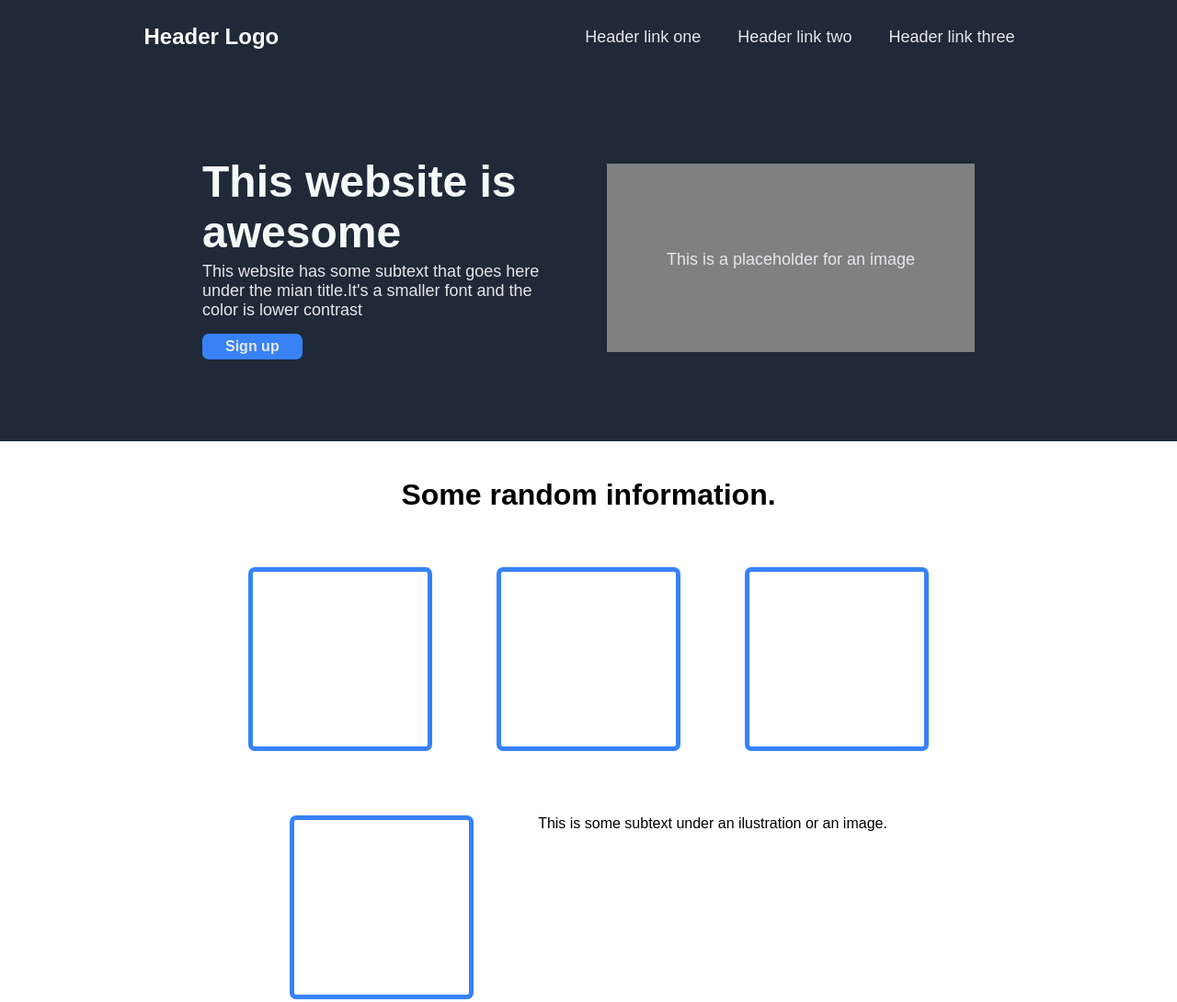
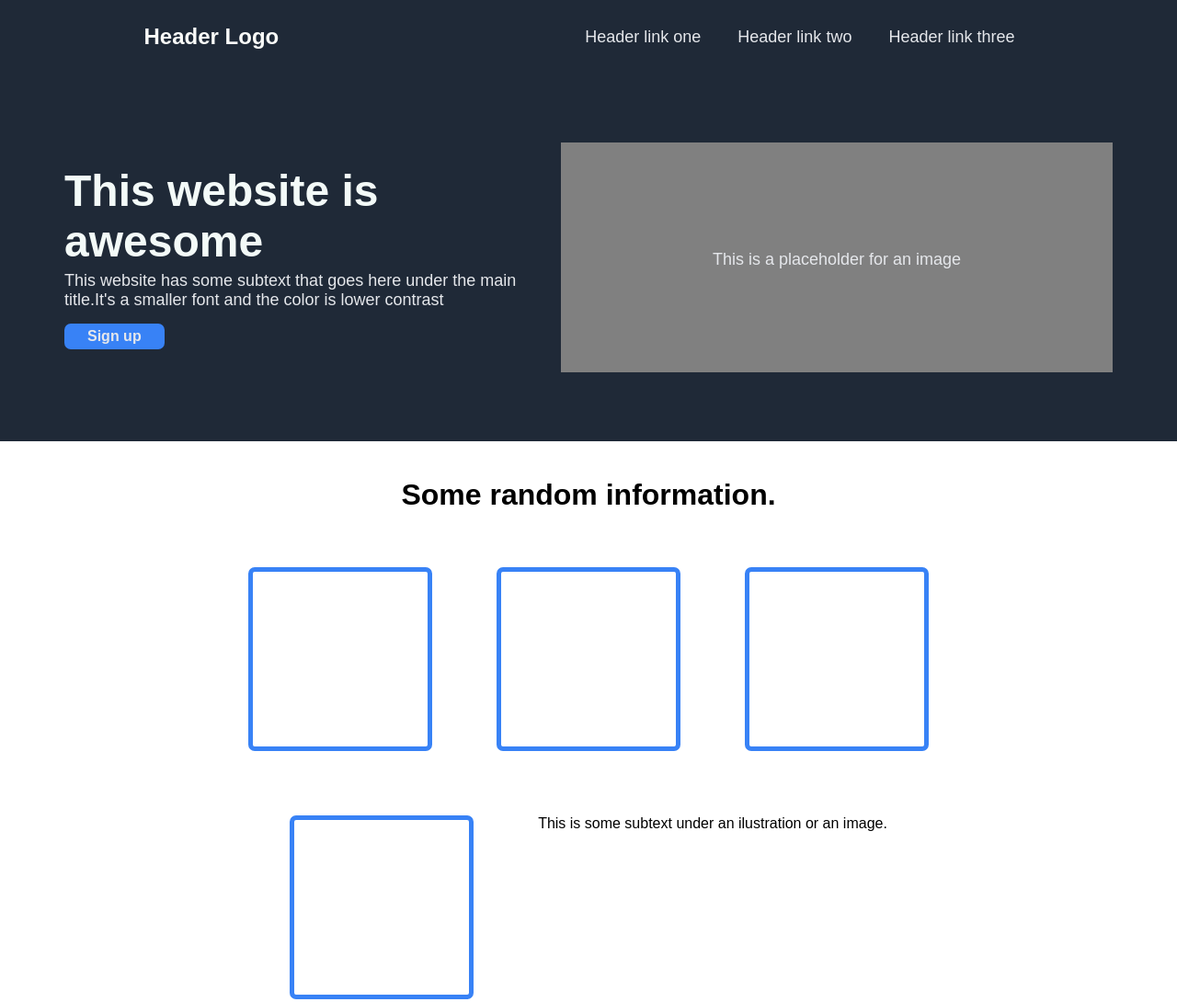
Before and after one commit to Gabi-Plosnita/Landing-Page, a plain HTML site: page index.html in a window 1280 px wide. Shown: the top 1090 px of the page at 92% size. Drawn offline with Linux system fonts and the light colour scheme.

Commit message:
Edit Section 1 HTML and CSS

```diff
--- a/index.html
+++ b/index.html
@@ -20,7 +20,7 @@
     <div class="section1">
          <div>
               <h1>This website is awesome</h1>
-              <p>This website has some subtext that goes here under the mian title.It's a smaller font and the color is lower contrast</p>
+              <p>This website has some subtext that goes here under the main title.It's a smaller font and the color is lower contrast</p>
               <a href="#">Sign up</a>
          </div>
          <div class="cutie2">
--- a/style.css
+++ b/style.css
@@ -63,7 +63,7 @@
 {
     font-size: 18px;
     color: #E5E7EB;
-    width: 400px;
+    width: 500px;
     margin-top: 5px;
 }
 
@@ -83,10 +83,11 @@
 .section1 .cutie2
 {
     background-color: grey;
-    height: 205px;
-    width: 400px;
+    height: 250px;
+    width: 600px;
     display: flex;
     align-items: center;
+    justify-content: center;
 }
 
 .cutie2 p
```
